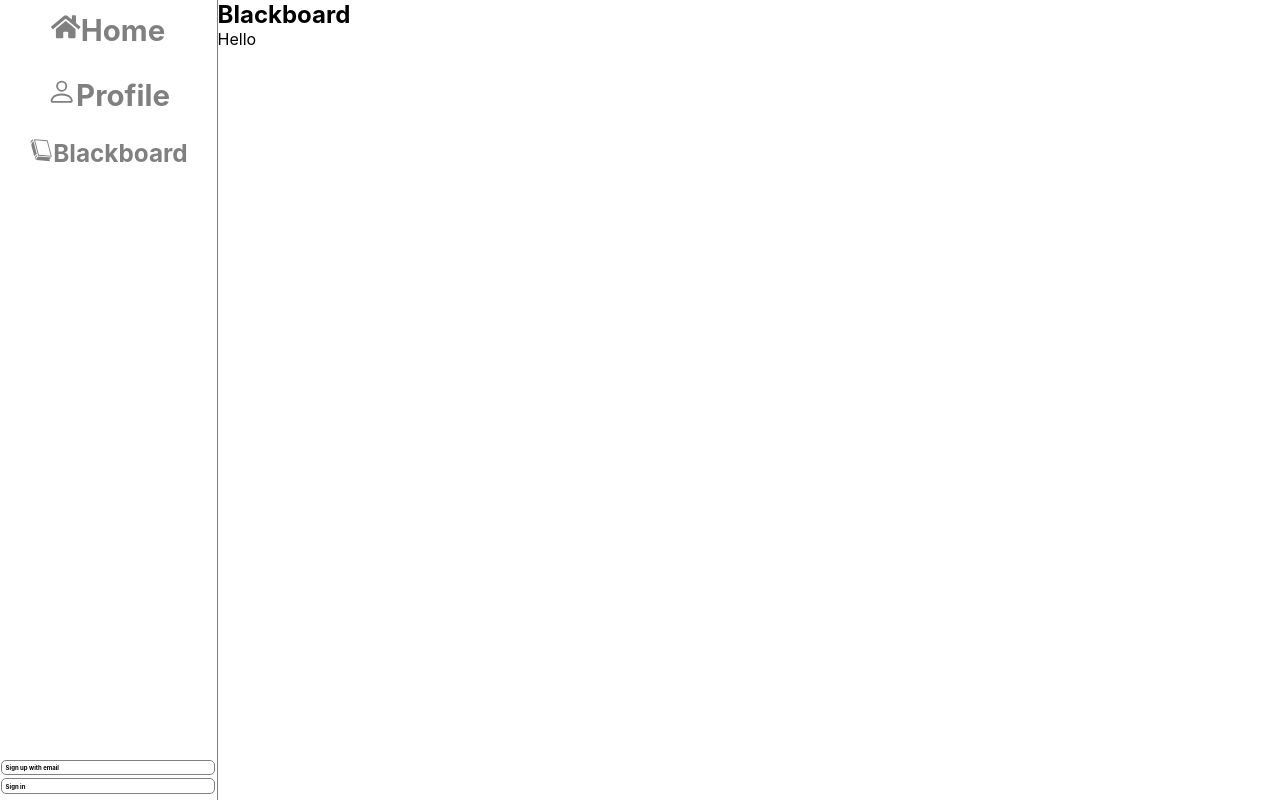
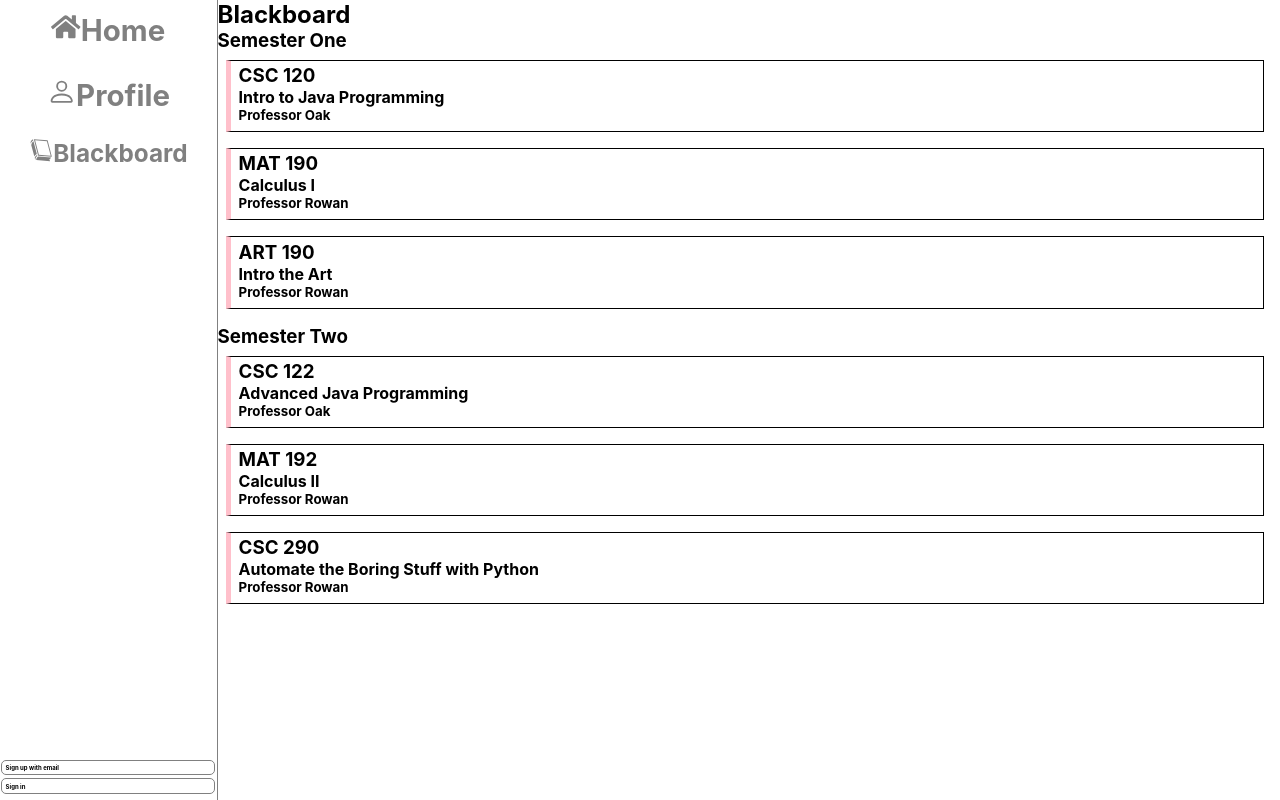
Before and after one commit to VarelaTechDev/SpeedrunUniversity, a React (Create React App) app in the folder client/: page /blackboard in a window 1280 px wide. Built offline with nearby package versions, Linux system fonts and the light colour scheme; no server answers.

Commit message:
Version 1 Project

```diff
--- a/client/package.json
+++ b/client/package.json
@@ -13,7 +13,7 @@
     "react": "^17.0.2",
     "react-dom": "^17.0.2",
     "react-icons": "^4.3.1",
-    "react-router-dom": "^6.1.1",
+    "react-router-dom": "^6.2.2",
     "react-scripts": "^5.0.0",
     "reactjs-popup": "^2.0.5",
     "sass": "^1.45.0",
--- a/client/src/Router.js
+++ b/client/src/Router.js
@@ -10,6 +10,9 @@ import Login from './components/auth/Login'
 import Profile from "./components/sidebar/Profile";
 
 import Blackboard from "./components/blackboard/Blackboard";
+
+import ClassLearning from "./components/classLearning/ClassLearning";
+
 
 function RouterPage() {
     return  (
@@ -36,6 +39,10 @@ function RouterPage() {
                 <Route path='blackboard' element={
                     <Blackboard/>
                 }/>
+
+                <Route path='class/:classId' element={
+                    <ClassLearning/>
+                }/>
             </Routes>
 
             {/* <Routes className='mainside-links'>
--- a/client/src/components/blackboard/Blackboard.js
+++ b/client/src/components/blackboard/Blackboard.js
@@ -1,4 +1,5 @@
 import React from 'react'
+import Class_BB from '../classBB/Class_BB'
 
 import './Blackboard.scss'
 
@@ -6,7 +7,7 @@ function Blackboard() {
   return (
     <section className='blackboard'>
         <h1>Blackboard</h1>
-        <p>Hello</p>
+        <Class_BB/>
     </section>
 
   )
--- /dev/null
+++ b/client/src/components/classBB/ClassComp/ClassComp.js
@@ -0,0 +1,24 @@
+import React from 'react'
+import { Link } from 'react-router-dom'
+
+import './ClassComp.scss'
+
+function ClassComp({classId, classNum, className, professorName}) {
+  return (
+        <div className='class'>
+            <Link to={`/class/${classId}`}
+            style={{
+                color: 'black'
+            }}
+            >
+                <h3>{classNum}</h3>
+
+                <h4>{className}</h4>
+
+                <h5>{professorName}</h5>
+            </Link>
+        </div>
+  )
+}
+
+export default ClassComp
--- /dev/null
+++ b/client/src/components/classBB/ClassComp/ClassComp.scss
@@ -0,0 +1,9 @@
+@import '../../../style/breakpoints.scss';
+@import '../../../style/mixins.scss';
+
+.class{
+    margin: 0.5em 1rem 1rem 0.5em;
+    border: 1px solid black;
+    border-left: 5px pink solid;
+    padding: 0.2em 0 0.5em 0.5em;
+}
--- /dev/null
+++ b/client/src/components/classBB/Class_BB.js
@@ -0,0 +1,23 @@
+import React from 'react'
+
+import ClassComp from './ClassComp/ClassComp'
+
+import './Class_BB.scss'
+
+function Class_BB() {
+  return (
+    <section>
+        <h1>Semester One</h1>
+        <ClassComp classId='120' classNum="CSC 120" className="Intro to Java Programming" professorName="Professor Oak"/>
+        <ClassComp classId="190" classNum="MAT 190" className="Calculus I" professorName="Professor Rowan"/>
+        <ClassComp classId="21" classNum="ART 190" className="Intro the Art" professorName="Professor Rowan"/>
+
+        <h1>Semester Two</h1>
+        <ClassComp classId='122' classNum="CSC 122" className="Advanced Java Programming" professorName="Professor Oak"/>
+        <ClassComp classId="192" classNum="MAT 192" className="Calculus II" professorName="Professor Rowan"/>
+        <ClassComp classId="11" classNum="CSC 290" className="Automate the Boring Stuff with Python" professorName="Professor Rowan"/>
+    </section>
+  )
+}
+
+export default Class_BB
--- /dev/null
+++ b/client/src/components/classBB/Class_BB.scss
@@ -0,0 +1,7 @@
+@import '../../style/breakpoints.scss';
+@import '../../style/mixins.scss';
+
+section{
+
+
+}
--- /dev/null
+++ b/client/src/components/classLearning/ClassLearning.js
@@ -0,0 +1,30 @@
+import React from 'react'
+import './ClassLearning.scss'
+
+const {classInfo} = require('./hardCodedDB')
+
+
+function classLearning() {
+
+
+
+    return (
+        <section className='classLearning'>
+            <h1>{classInfo[0].name}</h1>
+            <p>
+                {classInfo[0].basicDescription}
+            </p>
+            <h2>Quiz</h2>
+            <p>
+                Question 1: What are the four pillers of OOP?
+                <br/>
+                A) Abstraction, Encapsultion, Scripting, Polymorphism<br/>
+                B) Abstraction, Encapsultion, Inheritance, Polymorphism<br/>
+                C) Absolution, Encapsultion, Inheritance, Polymorphism<br/>
+                D) Abstraction, Inheritance, Polymorphism<br/>
+            </p>
+        </section>
+    )
+}
+
+export default classLearning
--- /dev/null
+++ b/client/src/components/classLearning/ClassLearning.scss
@@ -0,0 +1,6 @@
+@import '../../style/mixins.scss';
+.classLearning{
+    position: absolute;
+    left: 17%;
+
+}
--- /dev/null
+++ b/client/src/components/classLearning/hardCodedDB.js
@@ -0,0 +1,12 @@
+const classInfo = [
+    {
+        name: "Java",
+        basicDescription: "Java is a high-level, class-based, object-oriented programming language that is designed to have as few implementation dependencies as possible. It is a general-purpose programming language intended to let programmers write once, run anywhere (WORA),[17] meaning that compiled Java code can run on all platforms that support Java without the need to recompile.[18] Java applications are typically compiled to bytecode that can run on any Java virtual machine (JVM) regardless of the underlying computer architecture. The syntax of Java is similar to C and C++, but has fewer low-level facilities than either of them. The Java runtime provides dynamic capabilities (such as reflection and runtime code modification) that are typically not available in traditional compiled languages. As of 2019, Java was one of the most popular programming languages in use according to GitHub,[19][20] particularly for client–server web applications, with a reported 9 million developers.[21]",
+    },
+    {
+        name: "Calculus I",
+        basicDescription: 'Calculus, originally called infinitesimal calculus or "the calculus of infinitesimals", is the mathematical study of continuous change, in the same way that geometry is the study of shape, and algebra is the study of generalizations of arithmetic operations. ',
+    }
+]
+
+module.exports = {classInfo}
```
Also changed, not shown: 2 other files (tests, documents, lock files or other folders).
